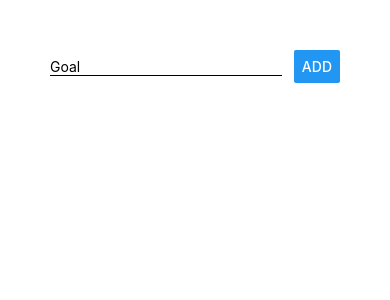
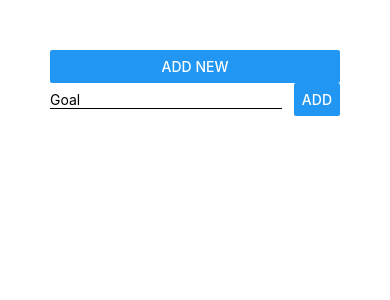
Before and after one commit to Steven-Klavins/react-native-goal-tracker, a React Native app: screen / in a window 390 px wide. Shown: the top 300 px of the page. Built offline with nearby package versions, Linux system fonts and the light colour scheme.

Commit message:
feat: added modal button

```diff
--- a/App.js
+++ b/App.js
@@ -2,24 +2,18 @@
 import React, { useState } from 'react'
 import GoalItem from './Components/GoalItem'
 import GoalInput from './Components/GoalInput'
-import {
-  StyleSheet,
-  Text,
-  View,
-  TextInput,
-  Button,
-  ScrollView,
-  FlatList,
-} from 'react-native'
+import { StyleSheet, View, Button, FlatList } from 'react-native'
 
 export default function App() {
   const [goals, setGoals] = useState([])
+  const [isAddMode, setAddMode] = useState(false)
 
   const goalHandler = (goalTitle) => {
     setGoals((currentGoals) => [
       ...currentGoals,
       { id: Math.random().toString(), value: goalTitle },
     ])
+    setAddMode(false)
   }
 
   const deleteHandler = (goalId) => {
@@ -29,7 +23,8 @@
   }
   return (
     <View style={styles.screen}>
-      <GoalInput onAddGoal={goalHandler} />
+      <Button title="Add new" onPress={() => setAddMode(true)} />
+      <GoalInput visible={isAddMode} onAddGoal={goalHandler} />
 
       <FlatList
         keyExtractor={(item, index) => item.id}
```
